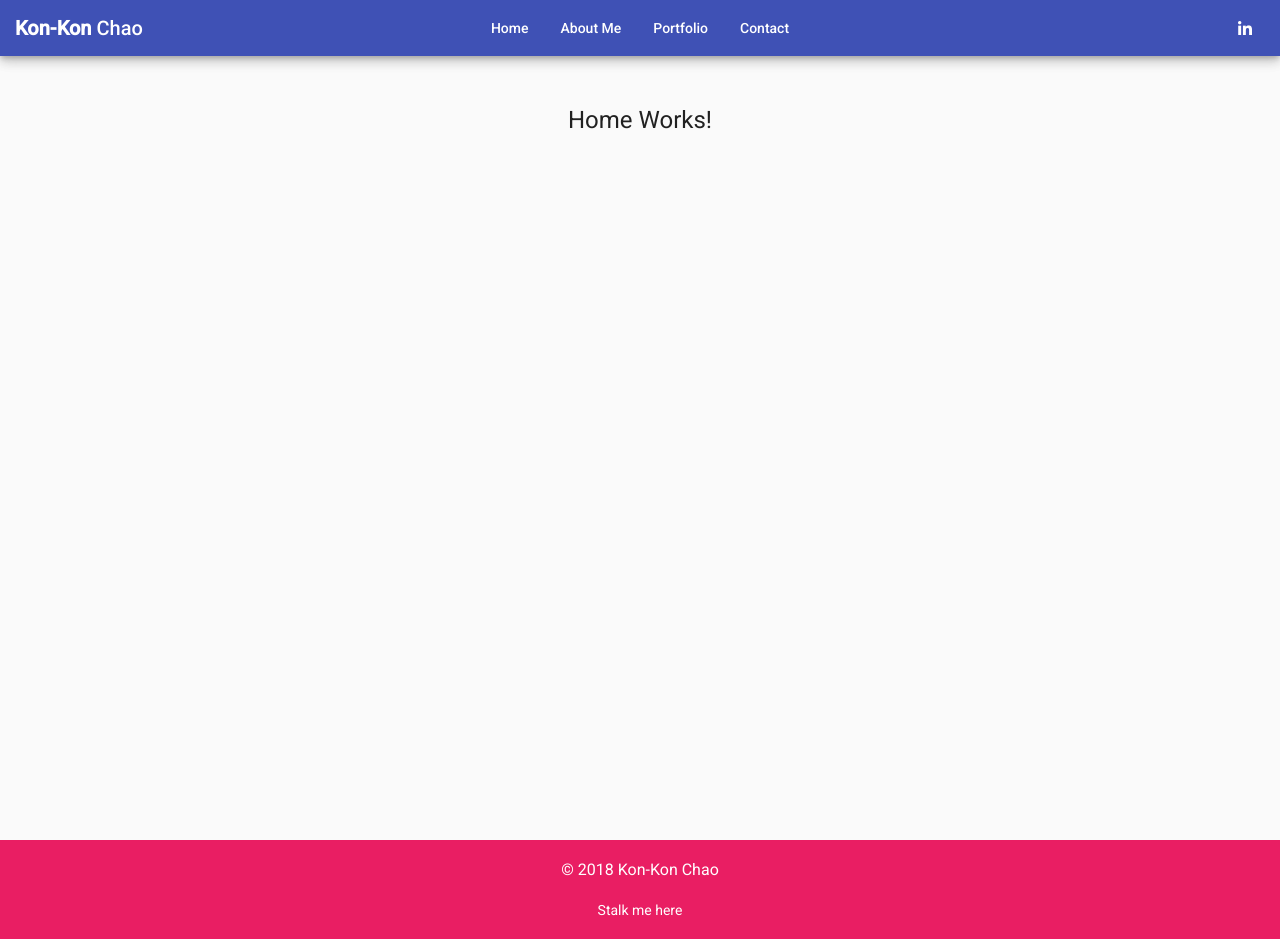
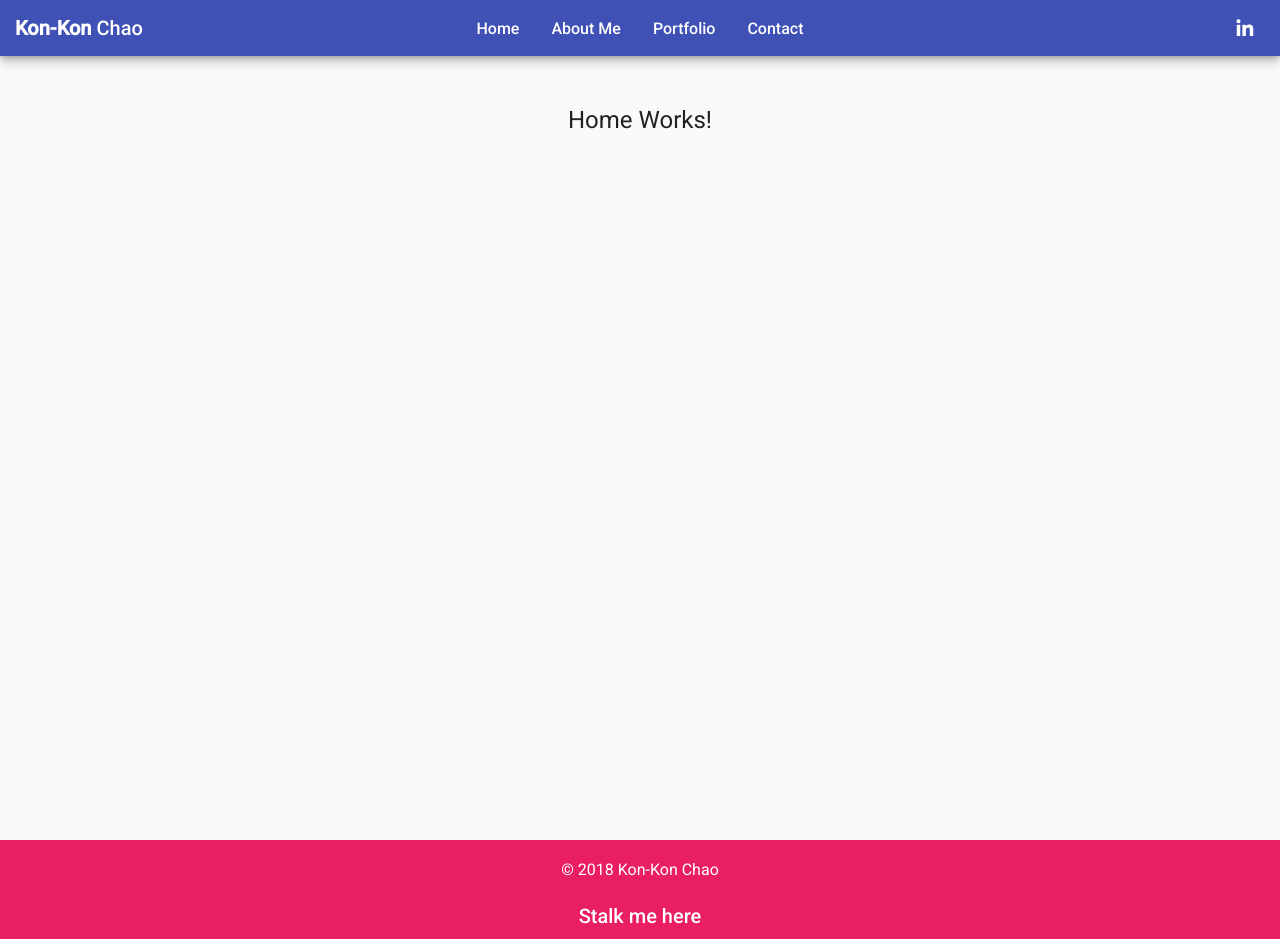
Before and after one commit to konman795/portfolio-site, an Angular app: page / in a window 1280 px wide. Shown: the top 939 px of the page. Built offline with nearby package versions, Linux system fonts and the light colour scheme.

Commit message:
hack fix into angular material focus bugs

```diff
--- a/src/app/app.service.ts
+++ b/src/app/app.service.ts
@@ -4,6 +4,10 @@ import { NavItem } from './models/navItem.model';
 
 export class AppService {
     appSidenav: MatSidenav;
+    private linkedInURL = 'https://www.linkedin.com/in/kon-kon-c-19336875/';
+    private fbURL = '';
+    private twitterURL = '';
+    private instagramURL = '';
     private navItems: NavItem[] = [
         new NavItem('Home', '/', 'home', 'green'),
         new NavItem('About Me', 'about', 'info', 'orange'),
@@ -28,4 +32,8 @@ export class AppService {
     toggleSideNav() {
         this.appSidenav.toggle();
     }
+
+    getLinkedInURL() {
+        return this.linkedInURL;
+    }
 }
--- a/src/app/footer/footer.component.html
+++ b/src/app/footer/footer.component.html
@@ -1,40 +1,10 @@
 <footer class="mat-typography">
-  <!-- <div class="container-fluid text-center">
-    <div class="text-center">
-      <h3 class="mb-0">&copy; 2018 Kon-Kon Chao</h3>
-    </div>
-    <div class="mt-3">
-      <p>Stalk me here</p>
-    </div>
-    <div class="text-center">
-      <ul>
-        <li>
-          <a mat-icon-button>
-            <i class="fab fa-facebook-f"></i>
-          </a>
-        </li>
-        <li>
-          <a mat-icon-button>
-            <i class="fab fa-instagram"></i>
-          </a>
-        </li>
-        <li><a mat-icon-button>
-            <i class="fab fa-linkedin-in"></i>
-          </a></li>
-        <li>
-          <a mat-icon-button>
-            <i class="fab fa-twitter"></i>
-          </a>
-        </li>
-      </ul>
-    </div>
-  </div> -->
   <div class="container-fluid text-center">
     <div class="text-center">
       <h3 class="mb-0">&copy; 2018 Kon-Kon Chao</h3>
     </div>
     <div class="mt-3">
-      <p>Stalk me here</p>
+      <h2>Stalk me here</h2>
     </div>
     <div class="text-center">
       <ul>
--- a/src/app/header/header.component.html
+++ b/src/app/header/header.component.html
@@ -16,7 +16,7 @@
         </button>
       </div>
       <div class="col-auto col-lg-2 text-lg-right">
-        <a mat-icon-button target="_blank">
+        <a mat-icon-button target="_blank" href="{{ linkedInURL }}">
           <i class="fab fa-linkedin-in"></i>
         </a>
       </div>
--- a/src/app/header/header.component.scss
+++ b/src/app/header/header.component.scss
@@ -1,3 +1,3 @@
 .fa-linkedin-in {
-    font-size: 1rem;
+    font-size: 1.2rem;
 }
--- a/src/app/header/header.component.ts
+++ b/src/app/header/header.component.ts
@@ -11,11 +11,13 @@ import { NavItem } from '../models/navItem.model';
 })
 export class HeaderComponent implements OnInit {
   navItems: NavItem[];
+  linkedInURL = '';
 
   constructor(private appService: AppService) { }
 
   ngOnInit() {
     this.navItems = this.appService.getNavItems();
+    this.linkedInURL = this.appService.getLinkedInURL();
   }
 
   onToggleSideNav() {
--- /dev/null
+++ b/src/stylesheets/_shame.scss
@@ -0,0 +1,12 @@
+// Remove the focus overlay after tapping the mobile sidenav toggle
+// https://github.com/angular/material2/issues/11403
+.cdk-focused.cdk-program-focused {
+    .mat-button-focus-overlay {
+        background-color: transparent !important;
+    }
+}
+// Remove focusing of first list element after navigating in the mobile sidenav panel
+// https://github.com/angular/material2/issues/3215
+.mat-list-item-focus {
+    background-color: inherit !important;
+}
--- a/src/stylesheets/styles.scss
+++ b/src/stylesheets/styles.scss
@@ -11,11 +11,11 @@
 
 @import '../stylesheets/variables';
 @import '../stylesheets/global';
+@import '../stylesheets/shame';
 
 mat-sidenav {
     width: 250px;
 }
-
 header {
     background-color: $primary;
     color: white;
@@ -24,6 +24,9 @@ header {
     #hamburger-icon {
         font-size: 1.2rem;
     }
+    .mat-button {
+        font-size: 1rem;
+    }
 }
 footer {
     background-color: $accent;
```
